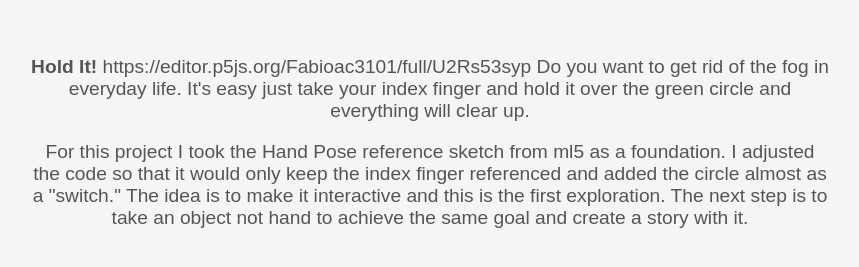
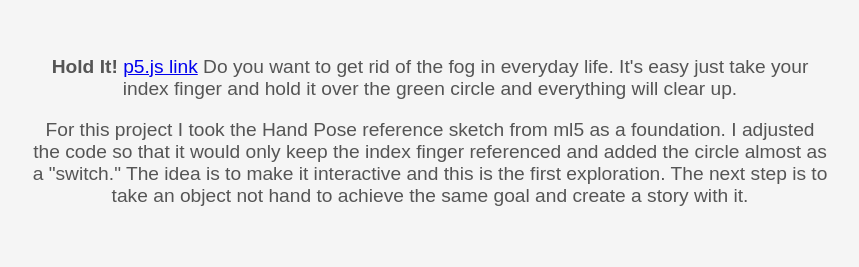
Before and after one commit to Fabioac3101/MDes-Fall24-CP1, a plain HTML site: page Week 12/index.html in a window 1280 px wide. Shown: the part 595-862 px from the top of the page, without its empty margins (210-1069 px from the left). After the commit the page ends 841 px from the top, so only its background shows below. Drawn offline with Linux system fonts and the light colour scheme.

Commit message:
Update index.html

```diff
--- a/Week 12/index.html
+++ b/Week 12/index.html
@@ -43,7 +43,7 @@
   <div id="description">
     <p>
       <strong>Hold It!</strong>
-      https://editor.p5js.org/Fabioac3101/full/U2Rs53syp
+      <a href="https://editor.p5js.org/Fabioac3101/full/U2Rs53syp">p5.js link</a>
       Do you want to get rid of the fog in everyday life. It's easy just take your index finger and hold it over the green circle and everything will clear up.
     </p>
     <p>
```
